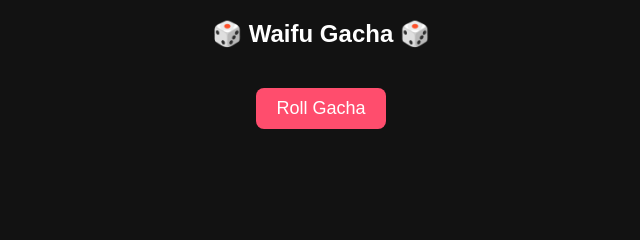
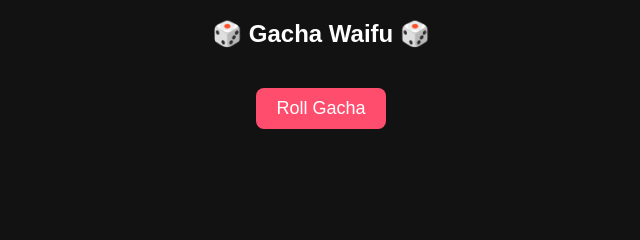
Before and after one commit to rakanaditya/gacha-waifu, a plain HTML site: page public/index.html in a window 1280 px wide. Shown: the top 240 px of the page, 319-959 px from the left. Drawn offline with Linux system fonts and the light colour scheme.

Commit message:
Update index.html

```diff
--- a/public/index.html
+++ b/public/index.html
@@ -3,11 +3,11 @@
 <head>
   <meta charset="UTF-8" />
   <meta name="viewport" content="width=device-width, initial-scale=1.0"/>
-  <title>Waifu Gacha</title>
+  <title>Gacha Waifu</title>
   <link rel="stylesheet" href="style.css">
 </head>
 <body>
-  <header>🎲 Waifu Gacha 🎲</header>
+  <header>🎲 Gacha Waifu 🎲</header>
   <button id="rollBtn" aria-label="Roll Gacha">Roll Gacha</button>
 
   <div id="result">
```
